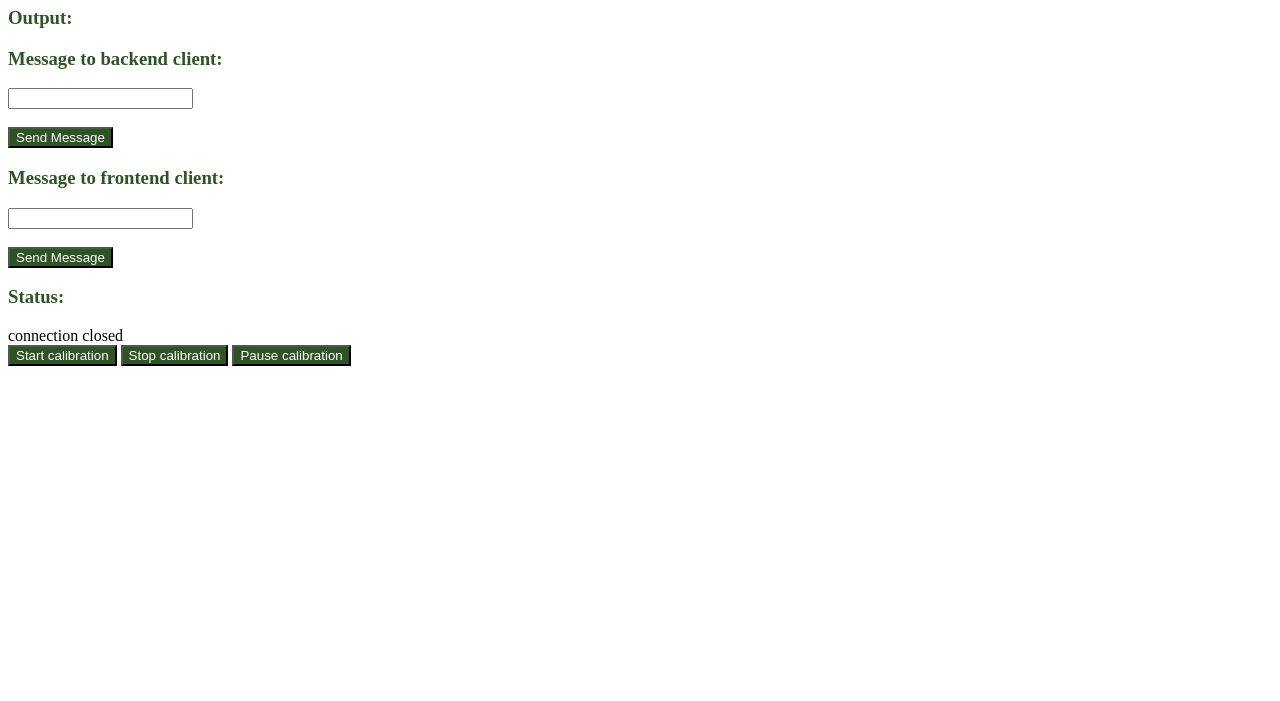
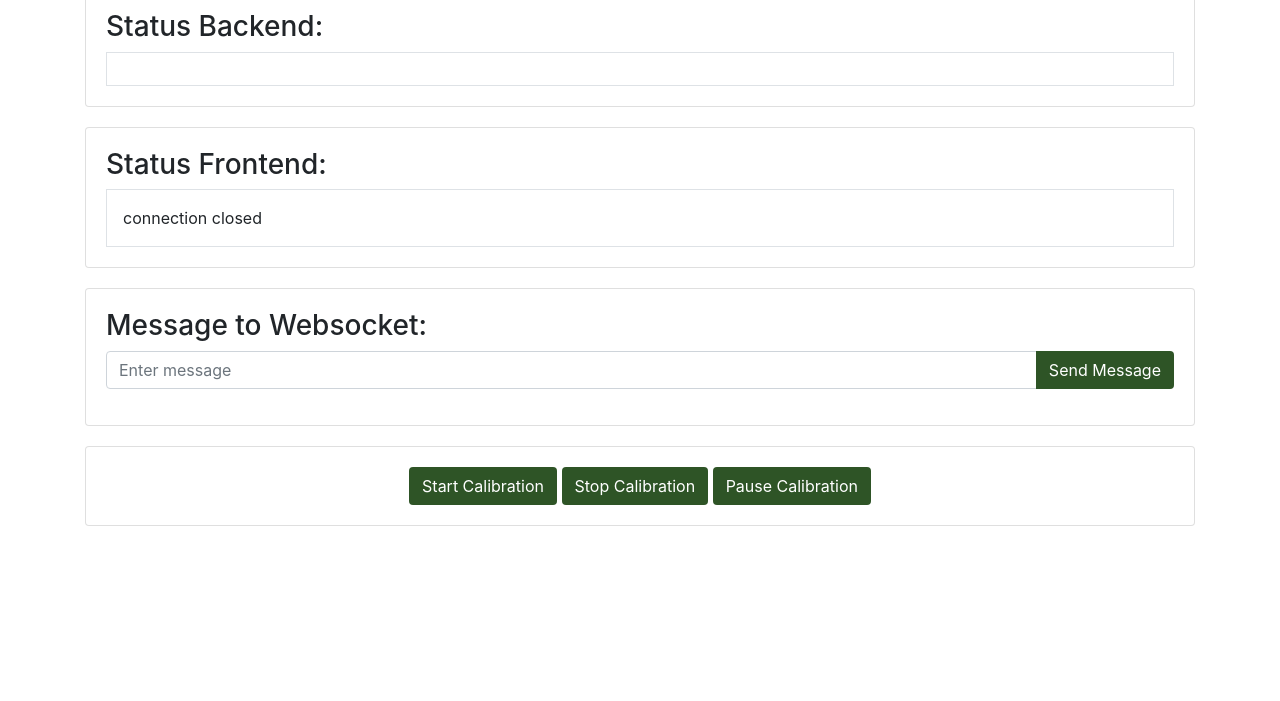
Before and after one commit to marijnvanderwekken/InterfaceCalibrationTest, a plain HTML site: page Interface/Frontend/Client/Client1/index.html in a window 1280 px wide. Shown: the part 99-800 px from the top of the page. Drawn offline with nearby package versions, Linux system fonts and the light colour scheme.

```diff
--- a/Interface/Frontend/Client/Client1/index.html
+++ b/Interface/Frontend/Client/Client1/index.html
@@ -4,50 +4,64 @@
     <meta charset="UTF-8">
     <meta name="viewport" content="width=device-width, initial-scale=1.0">
     <title>Client 1</title>
-    <a href="../all.html" class="button">Back</a>
-    <script src="ReceiveData.js"></script>
+    <link href="https://stackpath.bootstrapcdn.com/bootstrap/4.5.2/css/bootstrap.min.css" rel="stylesheet">
     <style>
-        h1 {
-            color: #2e5426;
-        }
-        h3 {
-            color: #2e5426;
-        }
-        div {
-            color: black;
-        }
-        button {
-            color: white;
-            background-color: #2e5426;
-            cursor: pointer;
-        }
         body {
-            background-color: white;
+            padding: 20px;
         }
         .button {
             color: white;
             background-color: #2e5426;
             cursor: pointer;
         }
-
+        .card {
+            margin-top: 20px;
+        }
+        .custom-btn{
+            background-color: #2e5426;
+            color: white;
+        }
     </style>
 </head>
+<body>
+    <div class="container">
+        <h1 class="text-center">Client 1</h1>
+        <div class="card">
+            <div class="card-body">
+                <h3>Status Backend:</h3>
+                <div id="output" class="border p-3"></div>
+            </div>
+        </div>
+        <div class="card">
+            <div class="card-body">
+                <h3>Status Frontend:</h3>
+                <div id="status" class="border p-3"></div>
+            </div>
+        </div>
+        <div class="card">
+            <div class="card-body">
+                <h3>Message to Websocket:</h3>
+                <div class="input-group mb-3">
+                    <input type="text" id="message" name="message" class="form-control" placeholder="Enter message">
+                    <div class="input-group-append">
+                        <button class="btn custom-btn" onclick="sendMessageButtonb(document.getElementById('message').value)">Send Message</button>
+                    </div>
+                </div>
+            </div>
+        </div>
 
-<body>
-    <h1>Client 1</h1>
-    <h3>Output:</h3>
-    <div id="output"></div>
-    <h3>Message to backend client:</h3>
-    <input type="text" id="message" name="message"><br><br>
-    <button onclick="sendMessageButtonb(document.getElementById('message').value)">Send Message</button>
-    <h3>Message to frontend client:</h3>
-    <input type="text" id="message1" name="message1"><br><br>
-    <button onclick="sendMessageButtonf(document.getElementById('message1').value)">Send Message</button>
-    <h3>Status:</h3>
-    <div id="status"></div>
 
-    <button onclick="sendButtonClick('B_end_start_calibration')">Start calibration</button>
-    <button onclick="sendButtonClick('B_end_stop_calibration')">Stop calibration</button>
-    <button onclick="sendButtonClick('B_end_pause_calibration')">Pause calibration</button>
+        <div class="card">
+            <div class="card-body text-center">
+                <button class="btn custom-btn" onclick="sendButtonClick('B_end_start_calibration')">Start Calibration</button>
+                <button class="btn custom-btn" onclick="sendButtonClick('B_end_stop_calibration')">Stop Calibration</button>
+                <button class="btn custom-btn" onclick="sendButtonClick('B_end_pause_calibration')">Pause Calibration</button>
+            </div>
+        </div>
+    </div>
+    <script src="https://code.jquery.com/jquery-3.5.1.slim.min.js"></script>
+    <script src="https://cdn.jsdelivr.net/npm/@popperjs/core@2.5.4/dist/umd/popper.min.js"></script>
+    <script src="https://stackpath.bootstrapcdn.com/bootstrap/4.5.2/js/bootstrap.min.js"></script>
+    <script src="ReceiveData.js"></script>
 </body>
 </html>
```
Also changed, not shown: Interface/Frontend/Client/Client2/index.html (+47 -33 lines), 1 other file.
